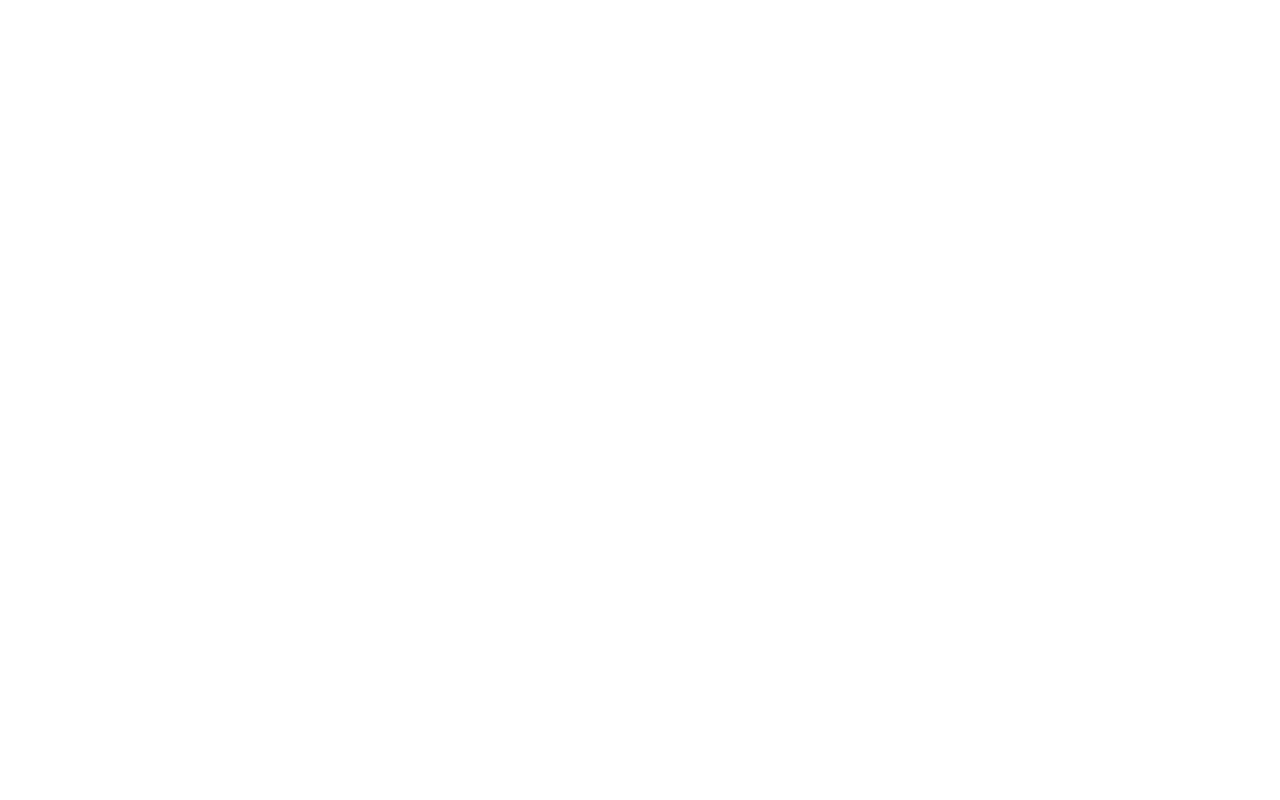
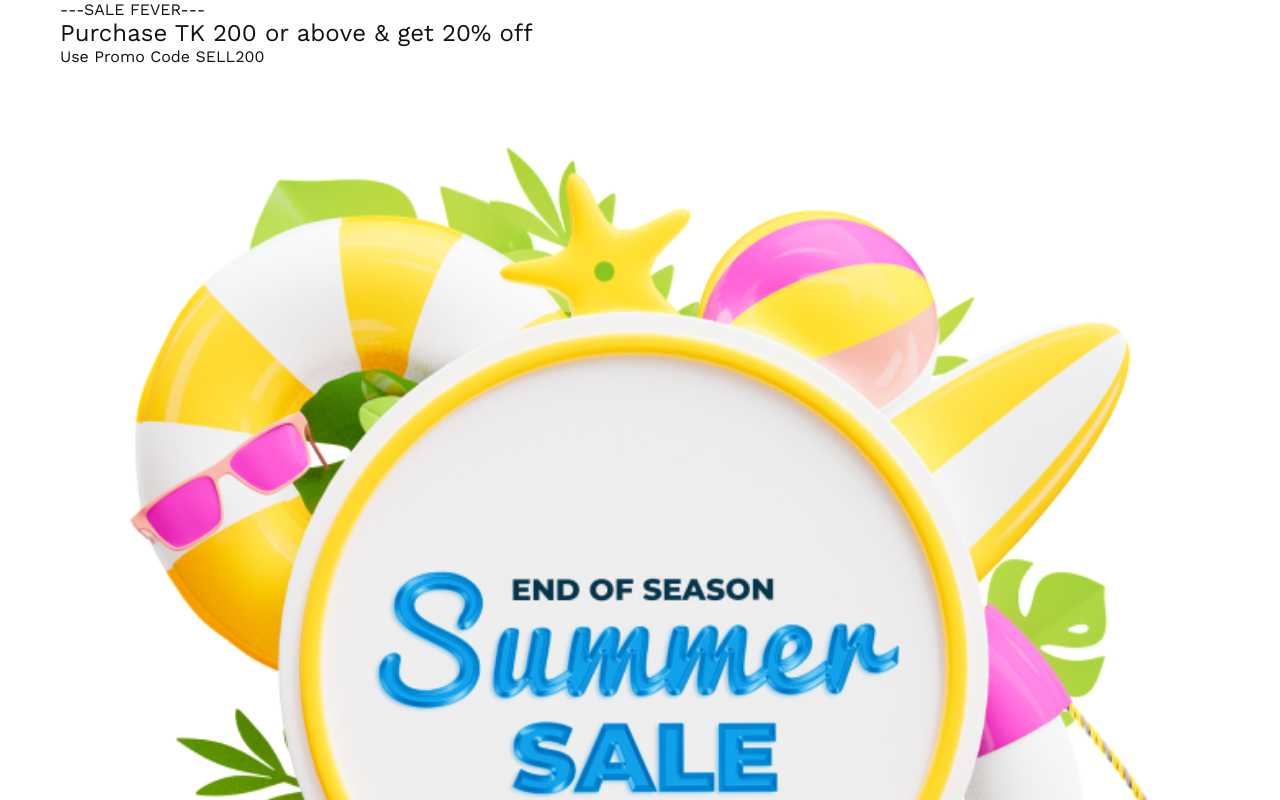
Before and after one commit to Tusar78/summer-sale, a plain HTML site: page index.html in a window 1280 px wide. Shown: the top 800 px of the page. Drawn offline with nearby package versions, Linux system fonts and the light colour scheme.

Commit message:
Hero Section markup is done

```diff
--- a/index.html
+++ b/index.html
@@ -1,12 +1,28 @@
 <!DOCTYPE html>
 <html lang="en">
-<head>
-    <meta charset="UTF-8">
-    <meta name="viewport" content="width=device-width, initial-scale=1.0">
-    <link rel="stylesheet" href="./assets/css/style.css">
+  <head>
+    <meta charset="UTF-8" />
+    <meta name="viewport" content="width=device-width, initial-scale=1.0" />
+    <link rel="stylesheet" href="./assets/css/style.css" />
     <title>Summer Sale</title>
-</head>
-<body>
-
-</body>
+  </head>
+  <body>
+    <section class="container-full hero">
+      <div class="container-fluid">
+        <div class="hero__conent">
+          <div class="hero__body">
+            <span class="hero__subtext">---SALE FEVER---</span>
+            <h2 class="hero__title">
+              Purchase TK 200 or above & get
+              <span class="title--pink">20% off</span>
+            </h2>
+            <p class="hero__promo">Use Promo Code <span class="promo--code">SELL200</span></p>
+          </div>
+          <div class="hero__thumb">
+            <img src="./assets/img/Summer1.png" alt="Summer Hero Thumb">
+          </div>
+        </div>
+      </div>
+    </section>
+  </body>
 </html>
```
Also changed, not shown: assets/img/Summer1.png (added), assets/img/congo.png (added), assets/img/prod1.png (added), assets/img/prod2.png (added), assets/img/prod3.png (added), assets/img/prod4.png (added), assets/img/prod5.png (added), assets/img/prod6.png (added), assets/img/prod7.png (added), assets/img/prod8.png (added), assets/img/prod9.png (added).
